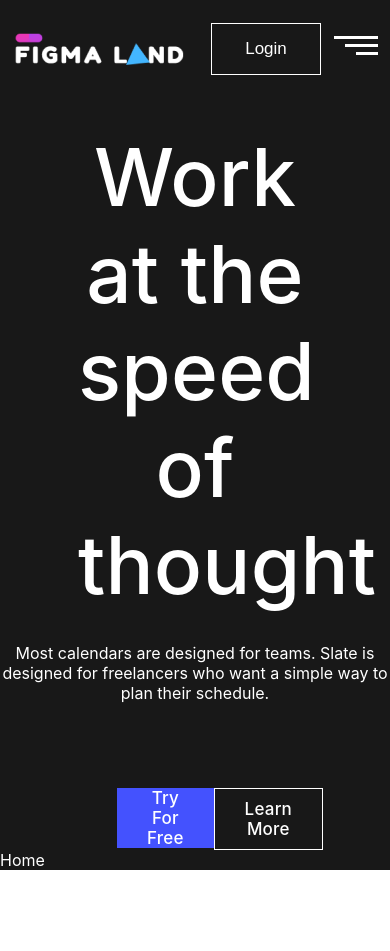
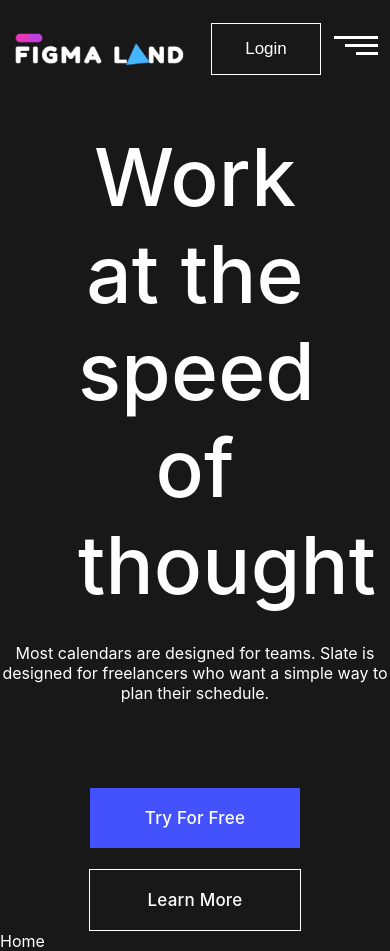
Before and after one commit to TheDa21crj/Landing-Page, a React (Create React App) app: page / in a window 390 px wide. Before the commit the page ends 870 px from the top, so only its background shows below. Built offline with nearby package versions, Linux system fonts and the light colour scheme; the HTML template or start-up script is replaced by a standard one.

Commit message:
btn made respo

```diff
--- a/src/Components/Css/Header.css
+++ b/src/Components/Css/Header.css
@@ -30,7 +30,7 @@
     flex-direction: row;
     justify-content: space-evenly;
     /* background-color: blue; */
-    width: 40%;
+    width: 500px;
 }
 
 .TryForFree,
@@ -58,3 +58,15 @@
     border-color: #ffffff;
     border-width: 1px;
 }
+
+@media only screen and (max-width: 500px) {
+    .BtnDiv {
+        width: 100%;
+        flex-direction: column;
+        justify-content: center;
+        align-items: center;
+    }
+    .TryForFree {
+        margin-bottom: 21px;
+    }
+}
```
